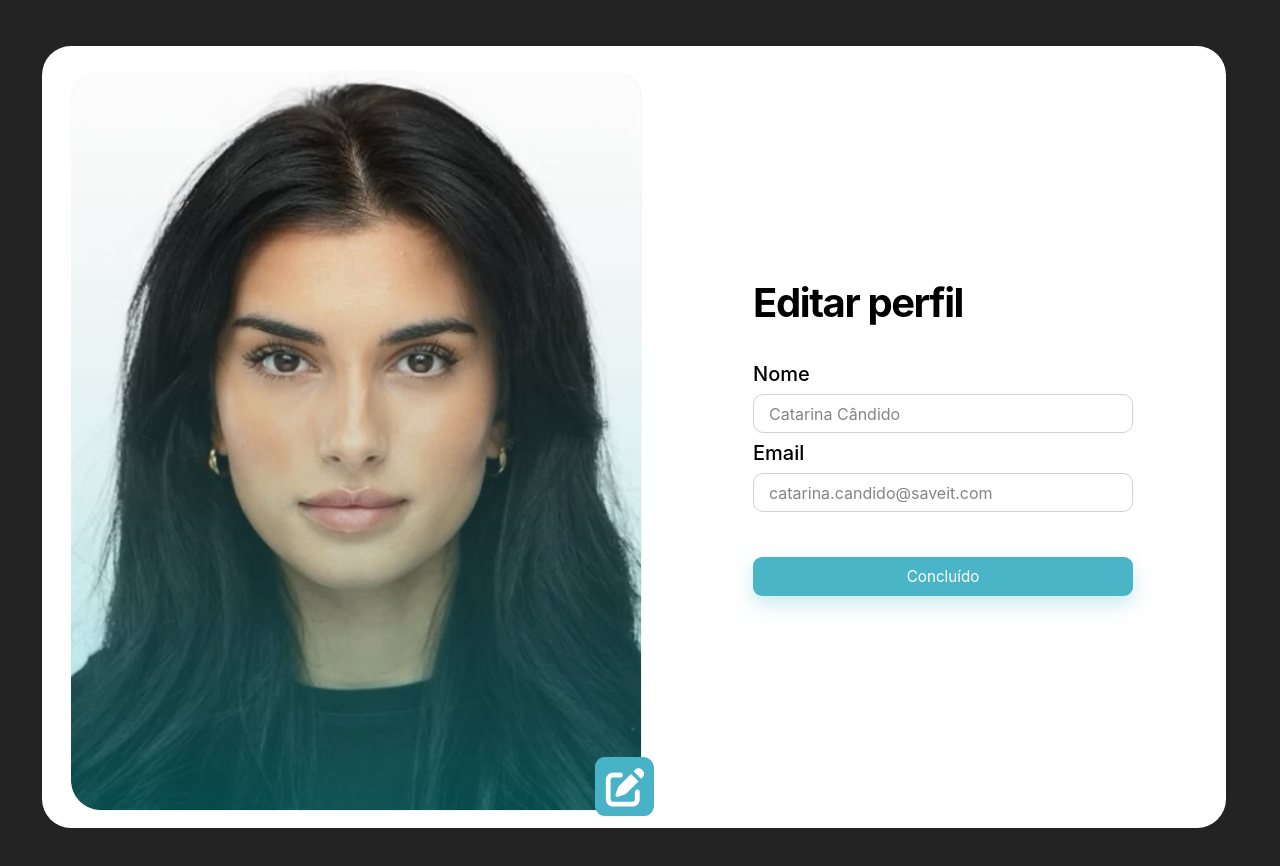
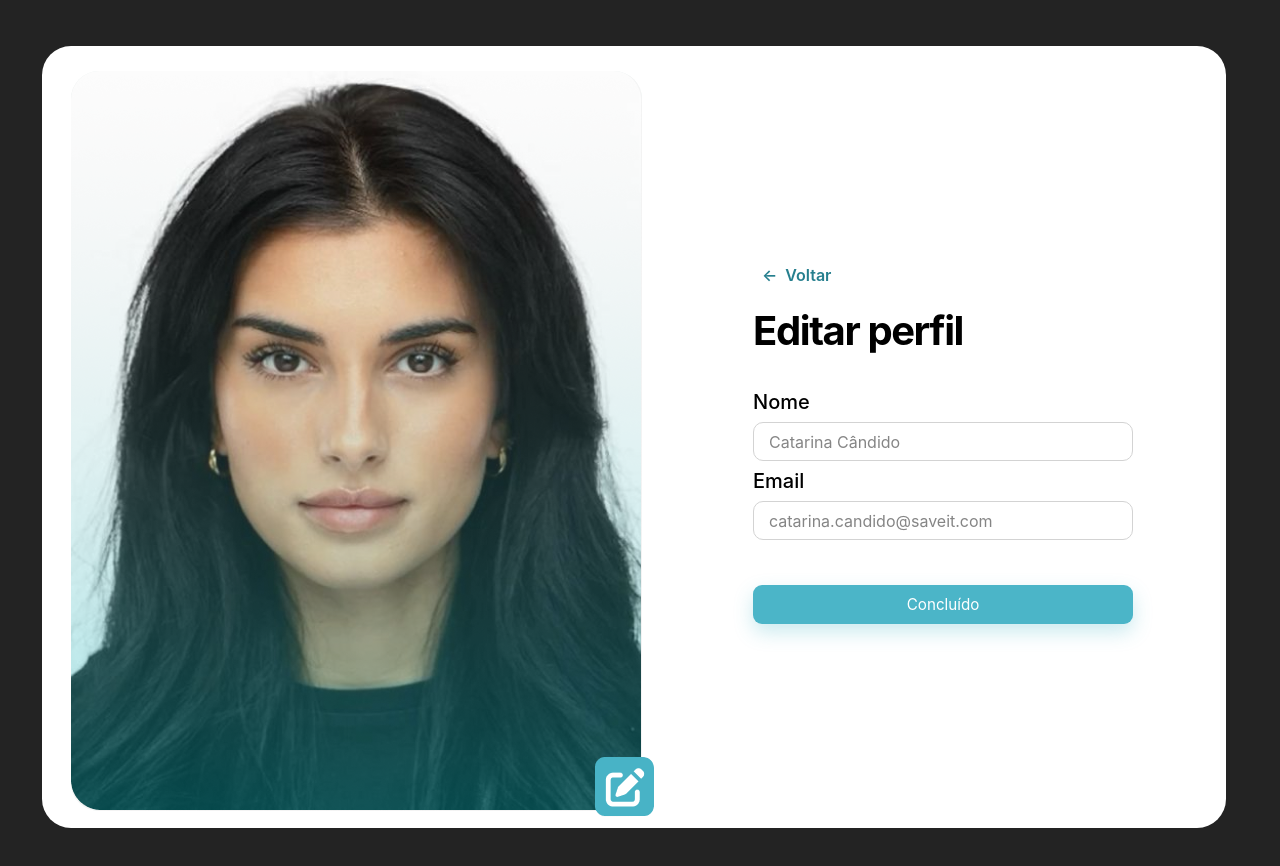
Before and after one commit to AppActa/acta-ts-web, a React (Vite) app: page /perfil/editar in a window 1280 px wide. Shown: the top 866 px of the page. Built offline with nearby package versions, Linux system fonts and the light colour scheme.

Commit message:
feat: adicionar botao voltar na edicao de perfil

```diff
--- a/src/features/perfil/components/FormularioEditarPerfil.tsx
+++ b/src/features/perfil/components/FormularioEditarPerfil.tsx
@@ -2,9 +2,10 @@ import type { FormEvent } from "react";
 
 type PropriedadesFormularioEditarPerfil = {
   aoConcluir: () => void;
+  aoVoltar: () => void;
 };
 
-export function FormularioEditarPerfil({ aoConcluir }: PropriedadesFormularioEditarPerfil) {
+export function FormularioEditarPerfil({ aoConcluir, aoVoltar }: PropriedadesFormularioEditarPerfil) {
   function enviarFormulario(evento: FormEvent<HTMLFormElement>) {
     evento.preventDefault();
     aoConcluir();
@@ -12,6 +13,10 @@ export function FormularioEditarPerfil({ aoConcluir }: PropriedadesFormularioEdi
 
   return (
     <form className="formulario-editar-perfil" onSubmit={enviarFormulario}>
+      <button className="botao-voltar-edicao" type="button" onClick={aoVoltar}>
+        <span aria-hidden="true">←</span>
+        Voltar
+      </button>
       <h1 id="titulo-editar-perfil">Editar perfil</h1>
 
       <div className="campo-editar-perfil">
--- a/src/features/perfil/pages/PaginaEditarPerfil.tsx
+++ b/src/features/perfil/pages/PaginaEditarPerfil.tsx
@@ -60,7 +60,7 @@ export function PaginaEditarPerfil() {
         </div>
 
         <div>
-          <FormularioEditarPerfil aoConcluir={concluirEdicao} />
+          <FormularioEditarPerfil aoConcluir={concluirEdicao} aoVoltar={() => navegar("/perfil")} />
         </div>
       </section>
 
--- a/src/features/perfil/styles/pagina-editar-perfil.css
+++ b/src/features/perfil/styles/pagina-editar-perfil.css
@@ -83,6 +83,31 @@
 
 .formulario-editar-perfil {
   width: 380px;
+}
+
+.botao-voltar-edicao {
+  display: inline-flex;
+  align-items: center;
+  gap: 8px;
+  margin-bottom: 22px;
+  border: 0;
+  border-radius: 8px;
+  padding: 7px 9px;
+  background: transparent;
+  color: #267f8e;
+  cursor: pointer;
+  font: inherit;
+  font-size: 1rem;
+  font-weight: 600;
+}
+
+.botao-voltar-edicao:hover {
+  background: #eaf7f9;
+}
+
+.botao-voltar-edicao:focus-visible {
+  outline: 3px solid #4bb5c8;
+  outline-offset: 2px;
 }
 
 .formulario-editar-perfil h1 {
```
